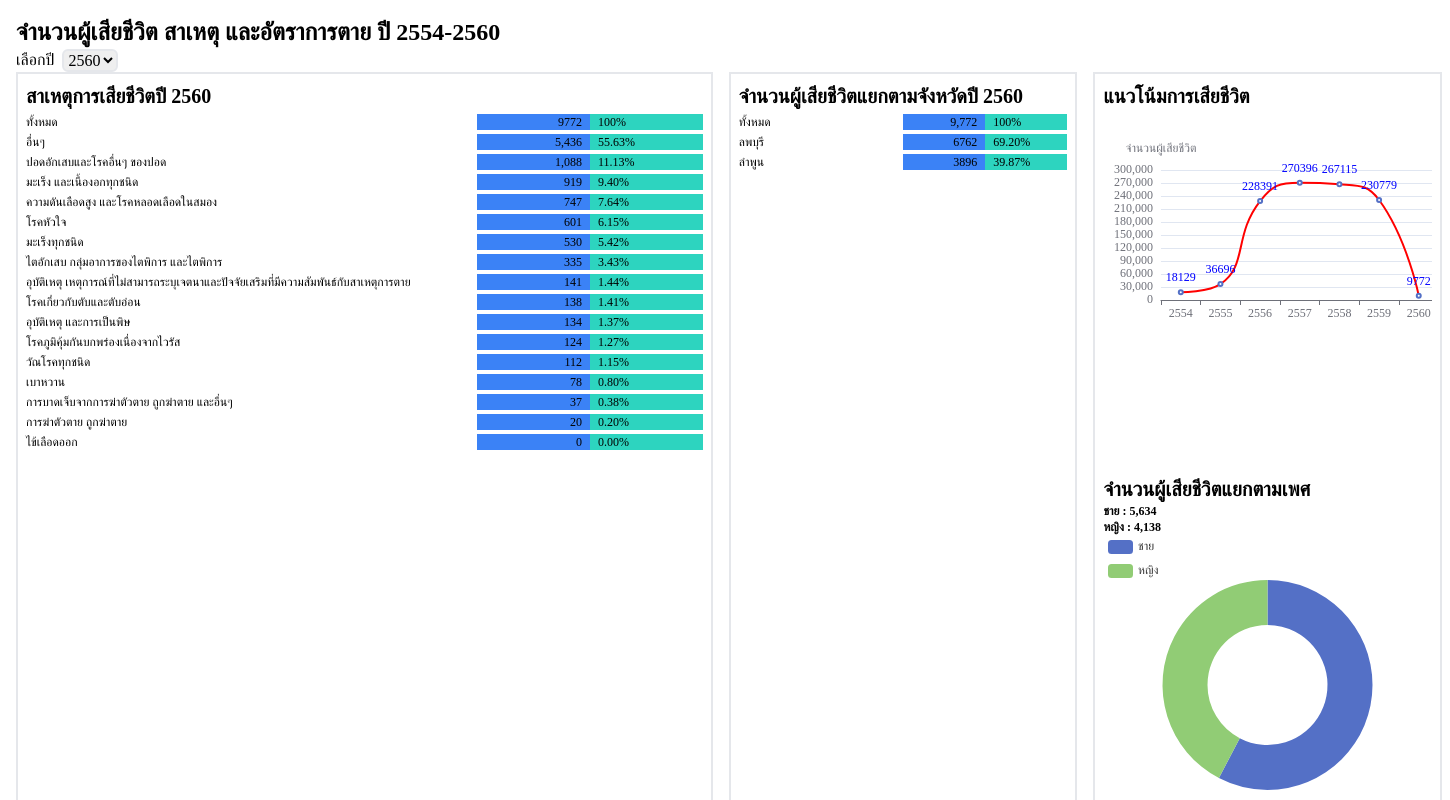
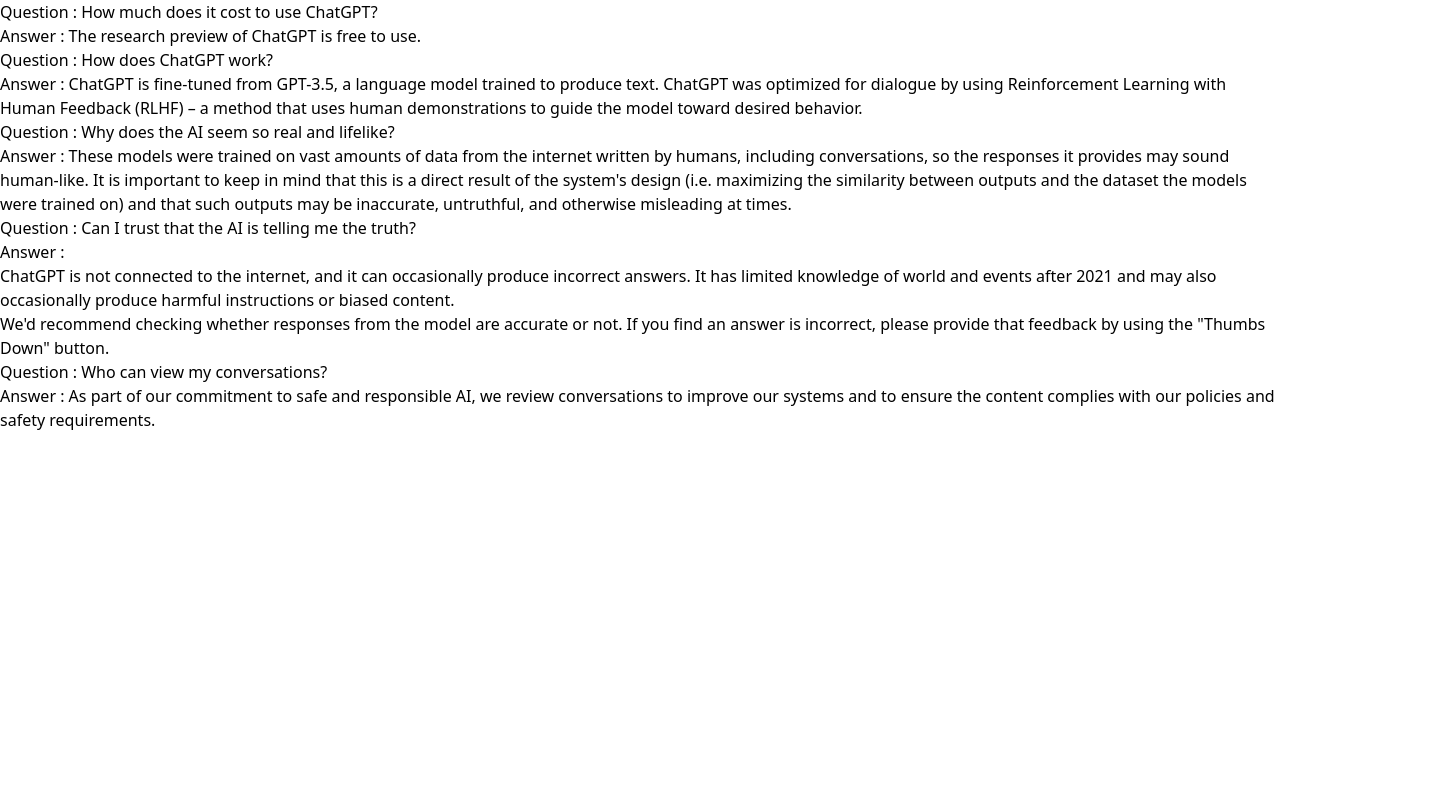
Before and after one commit to soAcademy/workshop-state-and-event, a React (Create React App) app: page / in a window 1280 px wide. Shown: the top 800 px of the page, 1450 px wide, since content can reach past the window. Built offline with nearby package versions, Linux system fonts and the light colour scheme.

Commit message:
feat:Add Accordian1

```diff
--- a/package.json
+++ b/package.json
@@ -11,6 +11,7 @@
     "react-icons": "^4.7.1",
     "react-router-dom": "6",
     "react-scripts": "5.0.1",
+    "react-select": "^5.7.0",
     "web-vitals": "^2.1.4"
   },
   "devDependencies": {
--- /dev/null
+++ b/src/Accordians/Accordian1.js
@@ -0,0 +1,89 @@
+import { useState } from "react";
+const faqs = [
+  {
+    question: <>How much does it cost to use ChatGPT?</>,
+    answer: <>The research preview of ChatGPT is free to use. </>,
+  },
+  {
+    question: <>How does ChatGPT work?</>,
+    answer: (
+      <>
+        ChatGPT is fine-tuned from GPT-3.5, a language model trained to produce
+        text. ChatGPT was optimized for dialogue by using Reinforcement Learning
+        with Human Feedback (RLHF) – a method that uses human demonstrations to
+        guide the model toward desired behavior.
+      </>
+    ),
+  },
+  {
+    question: <>Why does the AI seem so real and lifelike?</>,
+    answer: (
+      <>
+        These models were trained on vast amounts of data from the internet
+        written by humans, including conversations, so the responses it provides
+        may sound human-like. It is important to keep in mind that this is a
+        direct result of the system's design (i.e. maximizing the similarity
+        between outputs and the dataset the models were trained on) and that
+        such outputs may be inaccurate, untruthful, and otherwise misleading at
+        times.
+      </>
+    ),
+  },
+  {
+    question: <>Can I trust that the AI is telling me the truth?</>,
+    answer: (
+      <>
+        <div>
+          ChatGPT is not connected to the internet, and it can occasionally
+          produce incorrect answers. It has limited knowledge of world and
+          events after 2021 and may also occasionally produce harmful
+          instructions or biased content.
+        </div>
+        <div>
+          We'd recommend checking whether responses from the model are accurate
+          or not. If you find an answer is incorrect, please provide that
+          feedback by using the "Thumbs Down" button.
+        </div>
+      </>
+    ),
+  },
+  {
+    question: <>Who can view my conversations?</>,
+    answer: (
+      <>
+        As part of our commitment to safe and responsible AI, we review
+        conversations to improve our systems and to ensure the content complies
+        with our policies and safety requirements.{" "}
+      </>
+    ),
+  },
+];
+const Accordian1 = () => {
+  const [isToggle1, setIsToggle1] = useState(faqs.map(()=>{
+    return {
+      state:false
+    }
+  }))
+  console.log(JSON.stringify(isToggle1))
+  return (
+    <div>
+      {faqs.map((e, idx) => {
+        return (
+          <div>
+            <div onClick={() => {
+              console.log('isToggle1[idx] :>> ',idx, isToggle1[idx]);
+              isToggle1[idx].state = !isToggle1[idx].state
+              console.log('isToggle1 :>> ', isToggle1);
+              setIsToggle1(isToggle1)
+              }}>
+              Question : {e.question}
+            </div>
+            {isToggle1[idx] && <div>Answer : {e.answer}</div>}
+          </div>
+        );
+      })}
+    </div>
+  );
+};
+
+export default Accordian1;
--- /dev/null
+++ b/src/AppAccordian.js
@@ -0,0 +1,11 @@
+import Accordian1 from "./Accordians/Accordian1";
+
+const AppAccordian = () => {
+  return (
+    <div>
+      <Accordian1 />
+    </div>
+  );
+};
+
+export default AppAccordian;
--- a/src/Dashboard/Dashboard1.js
+++ b/src/Dashboard/Dashboard1.js
@@ -1,7 +1,7 @@
 import deathData from './thailand-death-cause.json'
-import DeathGenderPie from "./DeathGenderPie";
 import DeathPerCause from "./DeathPerCause";
 import DeathPerProvince from "./DeathPerProvince";
+import DeathGenderPie from "./DeathGenderPie";
 import DeathTrendLine from "./DeathTrendLine";
 import { useState, useEffect } from "react";
 
--- a/src/Dashboard/DeathPerCause.js
+++ b/src/Dashboard/DeathPerCause.js
@@ -3,7 +3,7 @@
 const DeathPerCause = ({
   deathDataFiltered,
   uniqueCauseOfDeath,
-  totalDeath
+  totalDeath,
 }) => {
   const [deathNumPerCause, setDeathNumPerCause] = useState([]);
 
@@ -37,16 +37,18 @@
   }, [uniqueCauseOfDeath]);
   return (
     <>
-      {deathNumPerCause.map((e,idx) => {
+      {deathNumPerCause.map((e, idx) => {
         return (
           <div className="flex flex-row justify-between w-full my-1" key={idx}>
             <div className="w-2/3">{e.cause}</div>
-            <div className="flex flex-row w-1/3">
-              <div className="bg-blue-500 w-1/2 text-right px-2">
-                {e.totalDeath.toLocaleString()}
-              </div>
-              <div className="bg-teal-400 w-1/2 px-2">
-                {((e.totalDeath / totalDeath) * 100).toFixed(2)}%
+            <div className="flex flex-row w-1/3 justify-center ">
+              <div className={`w-[${Math.round(((e.totalDeath / totalDeath) * 100))+'%'}] flex ` }>
+                <div className="bg-blue-500 w-1/2 text-right px-2">
+                  {e.totalDeath.toLocaleString()}
+                </div>
+                <div className="bg-teal-400 w-1/2 px-2">
+                  {((e.totalDeath / totalDeath) * 100).toFixed(2)}%
+                </div>
               </div>
             </div>
           </div>
--- a/src/index.js
+++ b/src/index.js
@@ -8,6 +8,7 @@
 import AppChart from "./AppChart";
 import AppDashBoard from "./AppDashBoard";
 import reportWebVitals from "./reportWebVitals";
+import AppAccordian from "./AppAccordian";
 
 
 const root = ReactDOM.createRoot(document.getElementById("root"));
@@ -16,7 +17,8 @@
     {/* <AppLocalStorage /> */}
     {/* <AppToDoList /> */}
     {/* <AppChart /> */}
-    <AppDashBoard />
+    {/* <AppDashBoard /> */}
+    <AppAccordian />
   </React.StrictMode>
 );
 
```
Also changed, not shown: 1 other file (tests, documents, lock files or other folders).
